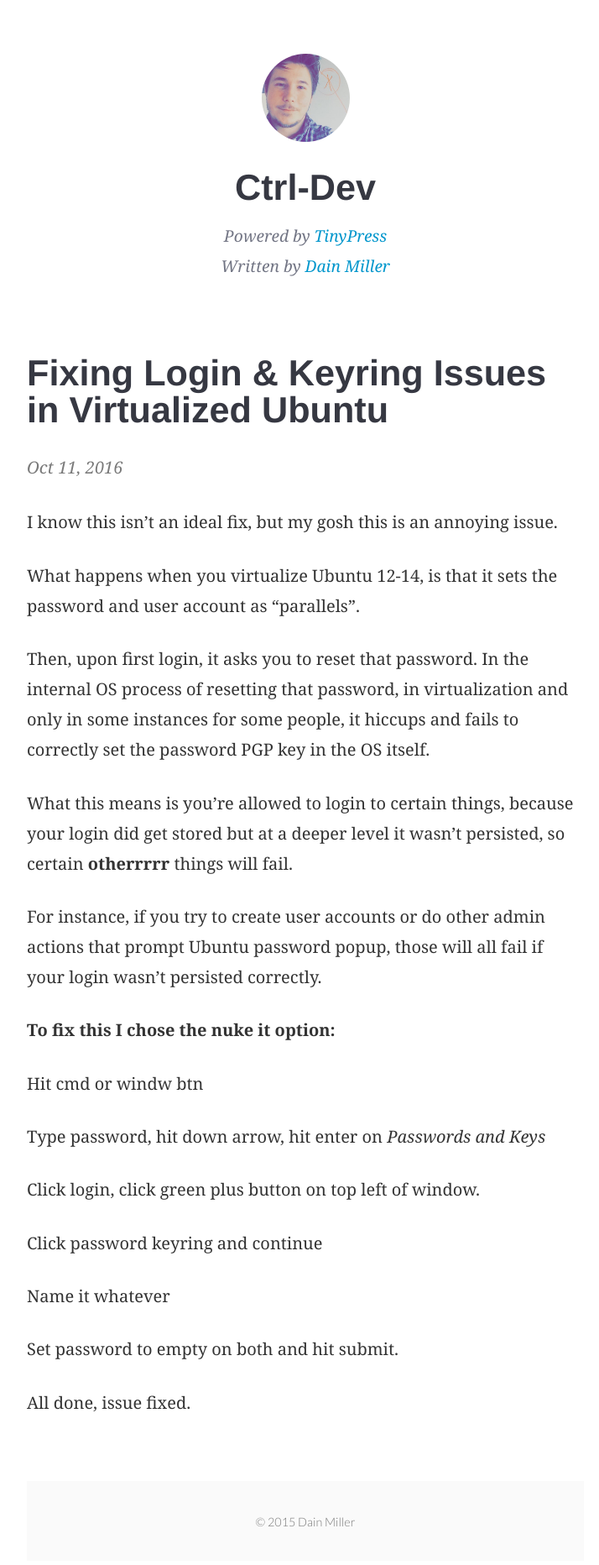
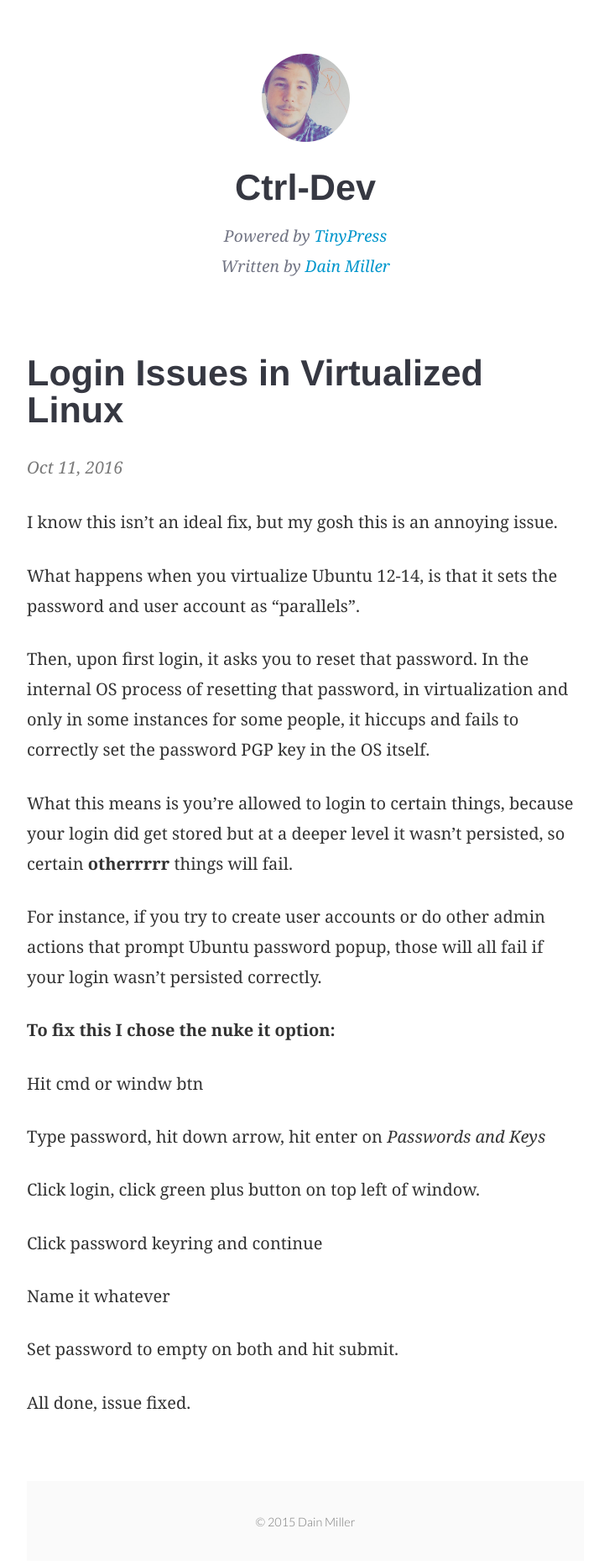
Before and after one commit to mraiur/dainmiller.github.io, a Jekyll site: the page built from _posts/2016-10-11-fix-login-keyring-issues-in-ubuntu.markdown, in a window 1280 px wide. Shown: the whole page at 84% size, without its empty margins (276-990 px from the left). Built offline with Jekyll 4.4.1, drawn with Linux system fonts in a browser that asks for light colours.

Commit message:
Update 2016-10-11-fix-login-keyring-issues-in-ubuntu.markdown

```diff
--- a/_posts/2016-10-11-fix-login-keyring-issues-in-ubuntu.markdown
+++ b/_posts/2016-10-11-fix-login-keyring-issues-in-ubuntu.markdown
@@ -1,6 +1,6 @@
 ---
 published: true
-title: Fixing Login & Keyring Issues in Virtualized Ubuntu
+title: Login Issues in Virtualized Linux
 layout: post
 tags: [linux, ubuntu, bugs]
 categories: [linux]
```
